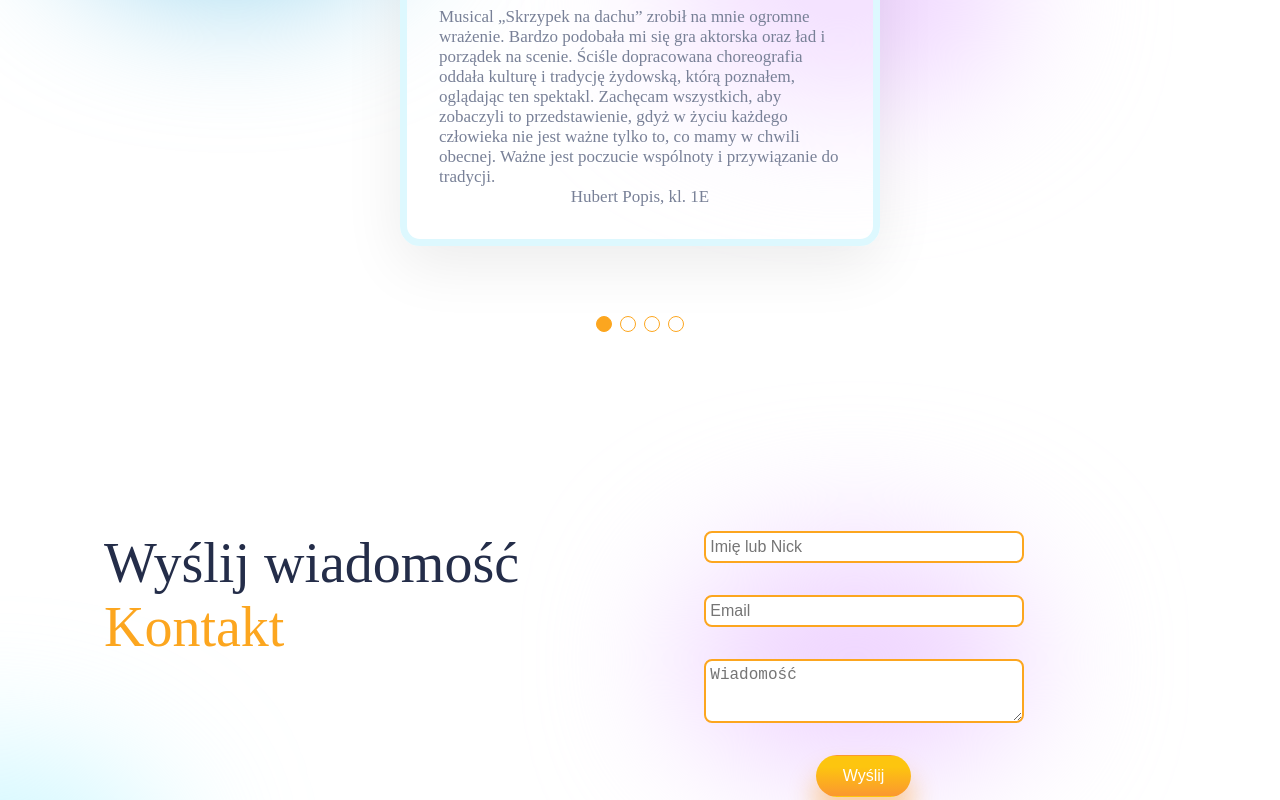
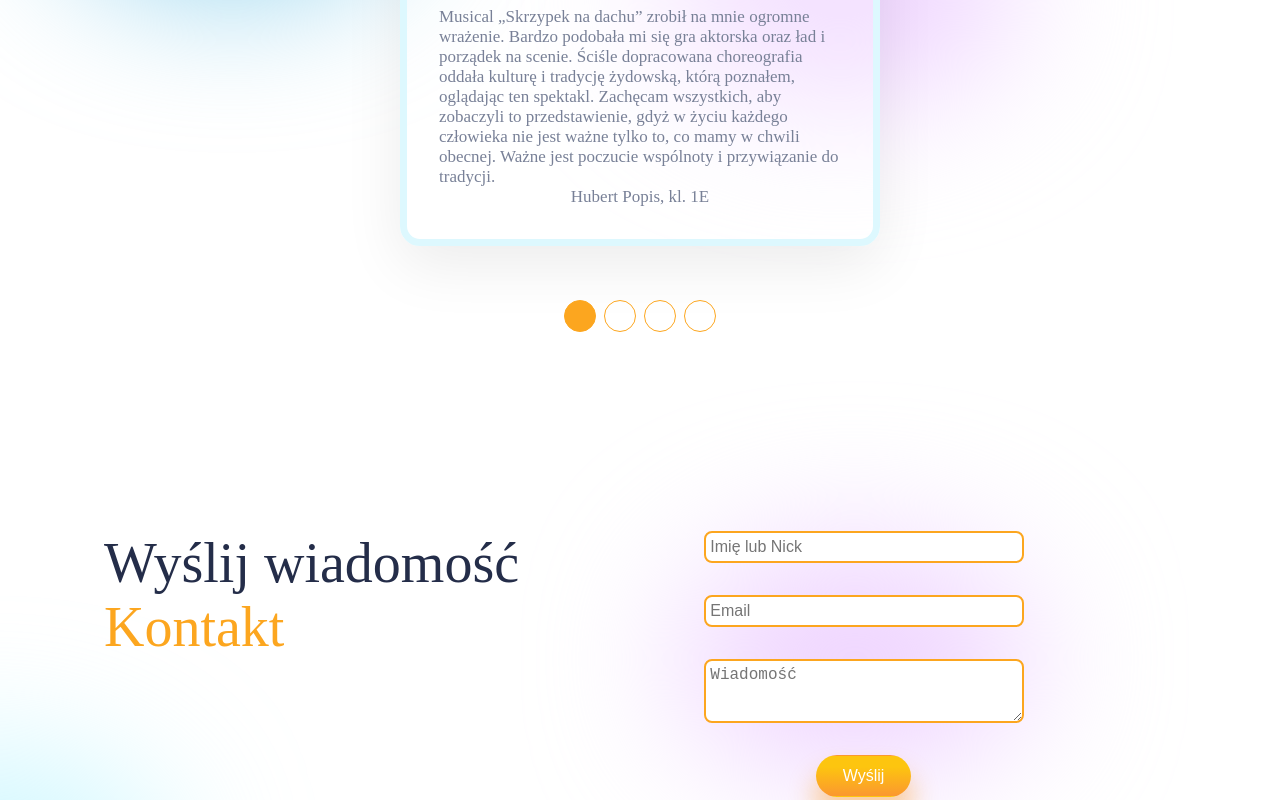
Before and after one commit to AdamBabinicz/skrzypek-na-dachu, a React (Create React App) app: page / in a window 1280 px wide. Shown: the part 3757-4557 px from the top of the page. Built offline with nearby package versions, Linux system fonts and the light colour scheme; a web font is replaced by a local one.

Commit message:
t-wrapper

```diff
--- a/src/components/Testimonials/Testimonial.css
+++ b/src/components/Testimonials/Testimonial.css
@@ -74,8 +74,8 @@
   opacity: 1;
   border: var(--orange) solid 1px;
   background: transparent;
-  width: 1rem;
-  height: 1rem;
+  width: 2rem;
+  height: 2rem;
 }
 .swiper-pagination > .swiper-pagination-bullet-active {
   background: var(--orange);
```
